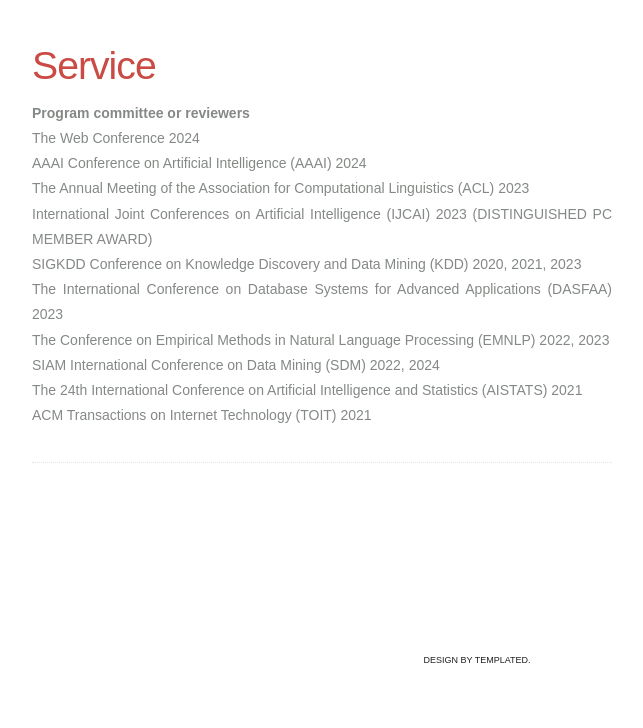
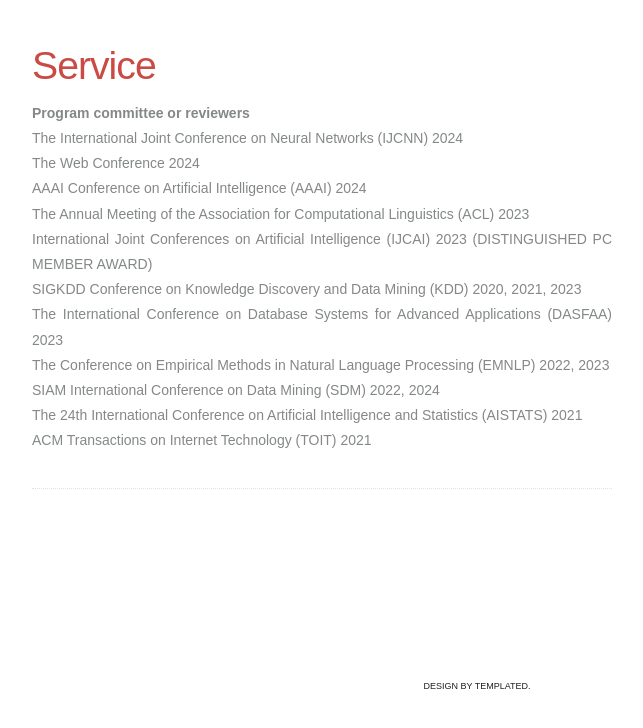
Before and after one commit to snowood1/snowood1.github.io, a plain HTML site: page index.html in a window 1280 px wide. Shown: the part 2512-3240 px from the top of the page, without its empty margins (163-806 px from the left). Drawn offline with Linux system fonts and the light colour scheme.

Commit message:
Update index.html

```diff
--- a/index.html
+++ b/index.html
@@ -122,6 +122,8 @@
 	<p>
 	<b>Program committee or reviewers</b>
 	<br>
+		The International Joint Conference on Neural Networks (IJCNN) 2024
+	<br>
 		The Web Conference 2024
 	<br>
 		AAAI Conference on Artificial Intelligence (AAAI) 2024
```
Lines whose indentation alone changed are shown as unchanged.
